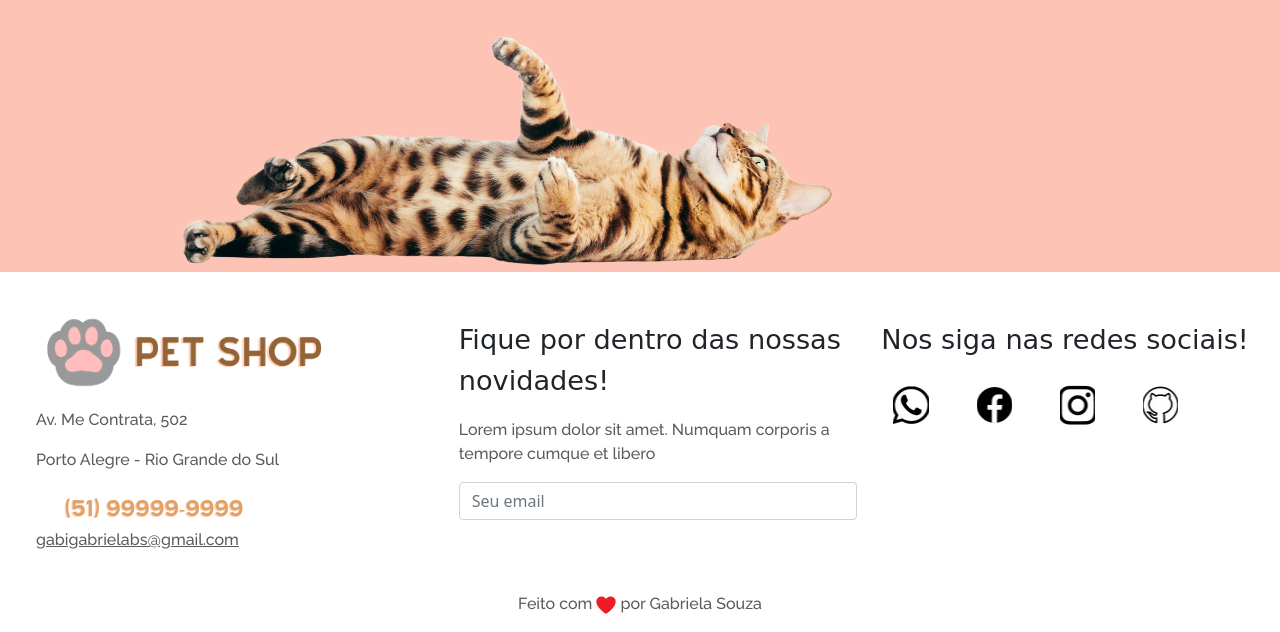
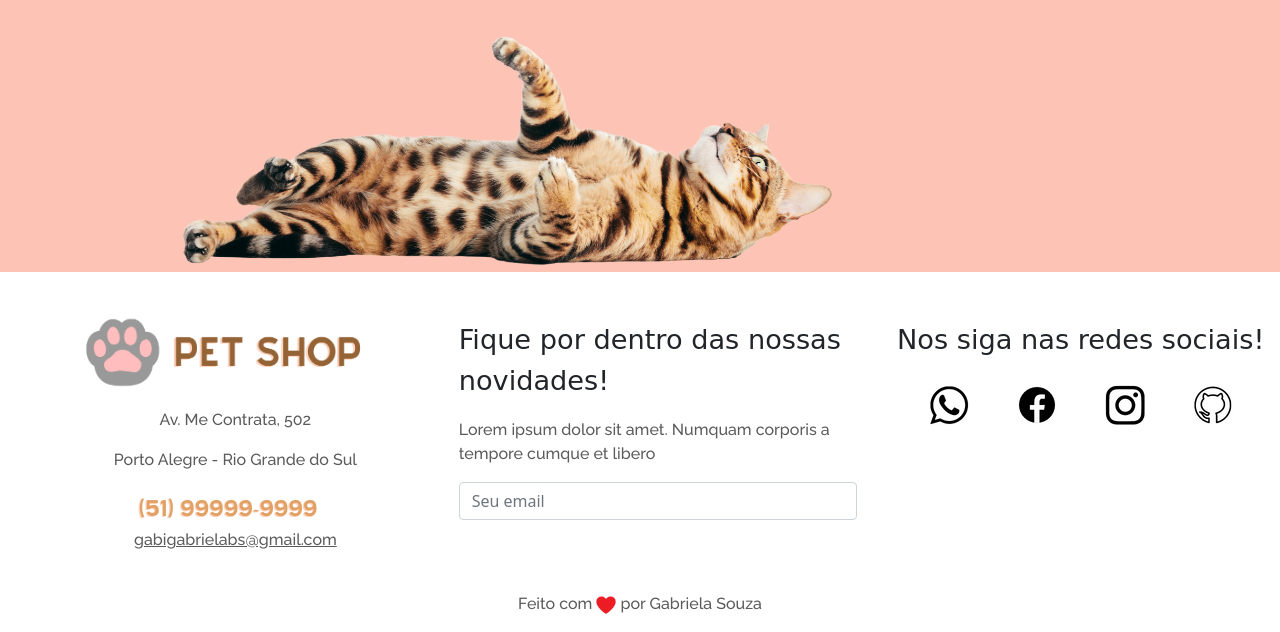
Before and after one commit to gabrielabsouza1/Landing-page-petshop, a plain HTML site: page index.html in a window 1280 px wide. Shown: the part 4108-4740 px from the top of the page. Drawn offline with nearby package versions, Linux system fonts and the light colour scheme; a web font is replaced by a local one.

Commit message:
correção de bugs e adicionando link nas redes sociais

```diff
--- a/index.css
+++ b/index.css
@@ -273,6 +273,12 @@ body {
   height: 7rem;
 }
 
+.redes-sociais {
+  display: flex;
+  width: 400px;
+  justify-content: center;
+}
+
 .whatsapp {
   background-image: url(img/whatsapp.png);
   width: 40px;
@@ -280,6 +286,7 @@ body {
   background-size: cover;
   background-position: center;
   background-repeat: no-repeat;
+  box-sizing: border-box;
 }
 
 .whatsapp:hover {
--- a/index.html
+++ b/index.html
@@ -298,12 +298,13 @@
 </body>
 <footer>
     <div class="row justify-content-center py-4 ms-4">
-        <div class="col-sm-auto col-md-auto col-lg-4" id="contato">
+        <div class="col-sm-auto col-md-auto col-lg-4 text-center" id="contato">
             <img class="logotipo-footer" src="img/logotipo.png">
             <p class="texto-sobre">Av. Me Contrata, 502</p>
             <p class="texto-sobre">Porto Alegre - Rio Grande do Sul</p>
             <img src="img/telefone.png">
-            <a class="texto-sobre" href="mailto:gabigabrielabs@gmail.com?Subject=Quero%20te%20contratar!">gabigabrielabs@gmail.com</a>
+            <a class="texto-sobre"
+                href="mailto:gabigabrielabs@gmail.com?Subject=Quero%20te%20contratar!">gabigabrielabs@gmail.com</a>
         </div>
         <div class="col-sm-auto col-md-auto col-lg-4 mt-4 justify-content-center" id="novidades">
             <h8 class="titulo-card">Fique por dentro das nossas novidades!</h8>
@@ -311,13 +312,13 @@
                 libero</p>
             <input type="email" placeholder="Seu email" class="form-control">
         </div>
-        <div class="col-sm-auto col-md-auto col-lg-4 mt-4 justify-content-center" id="redes sociais">
+        <div class="col-sm-auto col-md-auto col-lg-4 mt-4 text-center" id="redes sociais">
             <h8 class="titulo-card mb-4">Nos siga nas redes sociais!</h8>
-            <div class="row my-4">
-            <div class="col-1 mx-4 whatsapp"></div>
-            <div class="col-1 mx-4 facebook"></div>
-            <div class="col-1 mx-4 instagram"></div>
-            <div class="col-1 mx-4 github"></div>
+            <div class="redes-sociais my-4">
+                <a class="mx-4 whatsapp" href="https://api.whatsapp.com/send?phone=5551999053910&text=Oi%2C%20vim%20do%20teu%20site%20e%20queria%20te%20contratar"></a>
+                <a class="mx-4 facebook" href="https://www.linkedin.com/in/gabriela-souza-744a141b0/"></a>
+                <a class="mx-4 instagram" href="https://www.instagram.com/gabiisouzab/"></a>
+                <a class="mx-4 github" href="https://github.com/gabrielabsouza1"></a>
             </div>
         </div>
     </div>
```
